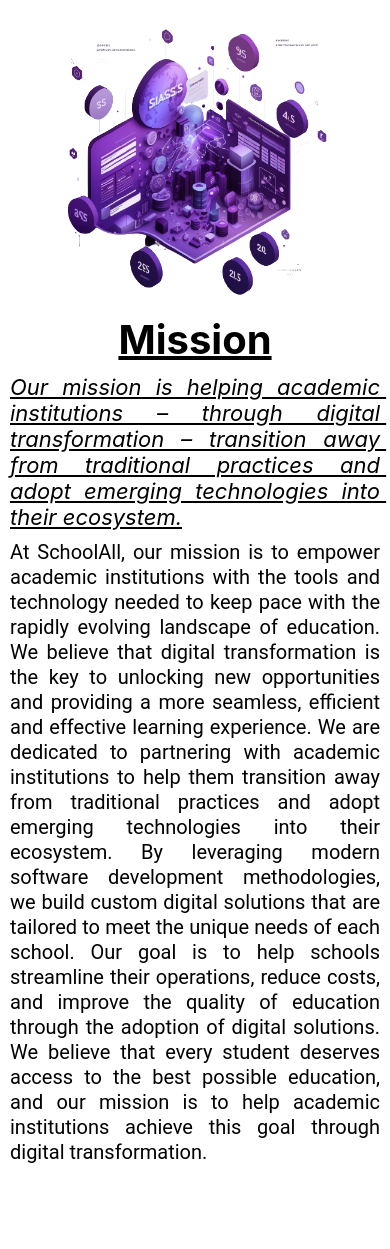
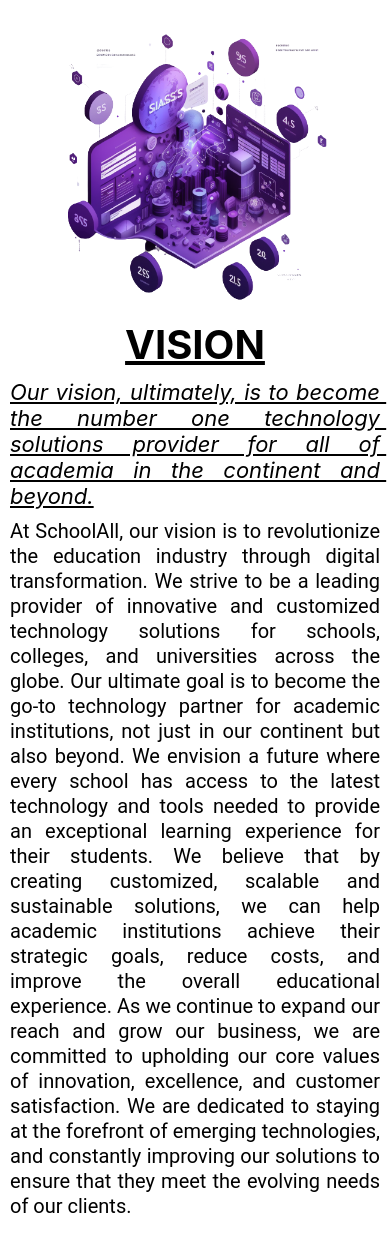
Before and after one commit to halino2710/app, a React Native app: screen / in a window 390 px wide. Before the commit the page ends 1200 px from the top, so only its background shows below. Built offline with nearby package versions, Linux system fonts and the light colour scheme.

Commit message:
Added AboutUs(Vision) component

```diff
--- a/App.tsx
+++ b/App.tsx
@@ -2,7 +2,7 @@
 import { createTheme, ThemeProvider } from "@rneui/themed";
 import { SafeAreaView } from "react-native";
 
-import Mision from "./components/AboutUs/Mission";
+import Vision from "./components/AboutUs/Vision";
 
 import "react-native-gesture-handler";
 
@@ -15,7 +15,7 @@
   return (
     <SafeAreaView>
       <ThemeProvider theme={theme}>
-        <Mision />
+        <Vision />
       </ThemeProvider>
     </SafeAreaView>
     //
--- /dev/null
+++ b/components/AboutUs/Vision.tsx
@@ -0,0 +1,94 @@
+import { StyleSheet, Text, View, Image, StatusBar } from "react-native";
+import React from "react";
+
+import { ScrollView } from "react-native";
+
+const Vision = () => {
+  return (
+    <ScrollView style={styles.container}>
+      <View style={styles.contentContainer}>
+        <Image
+          source={require("../../assets/images/mission.png")}
+          style={{
+            width: 300,
+            height: 300,
+          }}
+        />
+        <View style={styles.bodyContainer}>
+          <Text style={styles.header}>VISION</Text>
+          <Text style={styles.visionStatememt}>
+            Our vision, ultimately, is to become the number one technology
+            solutions provider for all of academia in the continent and beyond.
+          </Text>
+          <Text style={styles.body}>
+            At SchoolAll, our vision is to revolutionize the education industry
+            through digital transformation. We strive to be a leading provider
+            of innovative and customized technology solutions for schools,
+            colleges, and universities across the globe. Our ultimate goal is to
+            become the go-to technology partner for academic institutions, not
+            just in our continent but also beyond. We envision a future where
+            every school has access to the latest technology and tools needed to
+            provide an exceptional learning experience for their students. We
+            believe that by creating customized, scalable and sustainable
+            solutions, we can help academic institutions achieve their strategic
+            goals, reduce costs, and improve the overall educational experience.
+            As we continue to expand our reach and grow our business, we are
+            committed to upholding our core values of innovation, excellence,
+            and customer satisfaction. We are dedicated to staying at the
+            forefront of emerging technologies, and constantly improving our
+            solutions to ensure that they meet the evolving needs of our
+            clients.
+          </Text>
+        </View>
+      </View>
+    </ScrollView>
+  );
+};
+
+export default Vision;
+
+const styles = StyleSheet.create({
+  container: {
+    top: StatusBar.currentHeight,
+    backgroundColor: "#fff",
+  },
+
+  contentContainer: {
+    flex: 1,
+    alignItems: "center",
+    justifyContent: "center",
+    width: "100%",
+    height: "100%",
+    marginTop: 50,
+  },
+
+  bodyContainer: { height: "80%", width: "100%", marginHorizontal: 10 },
+
+  header: {
+    textAlign: "center",
+    fontSize: 40,
+    fontWeight: "bold",
+    color: "#000",
+    textDecorationLine: "underline",
+  },
+
+  visionStatememt: {
+    fontStyle: "italic",
+    fontSize: 22,
+    marginHorizontal: 10,
+    marginVertical: 10,
+    textAlign: "justify",
+    textDecorationLine: "underline",
+  },
+
+  body: {
+    textAlign: "justify",
+    justifyContent: "center",
+    alignItems: "center",
+    color: "#000",
+    marginHorizontal: 10,
+    fontSize: 20,
+    lineHeight: 25,
+    fontFamily: "Roboto",
+  },
+});
```
